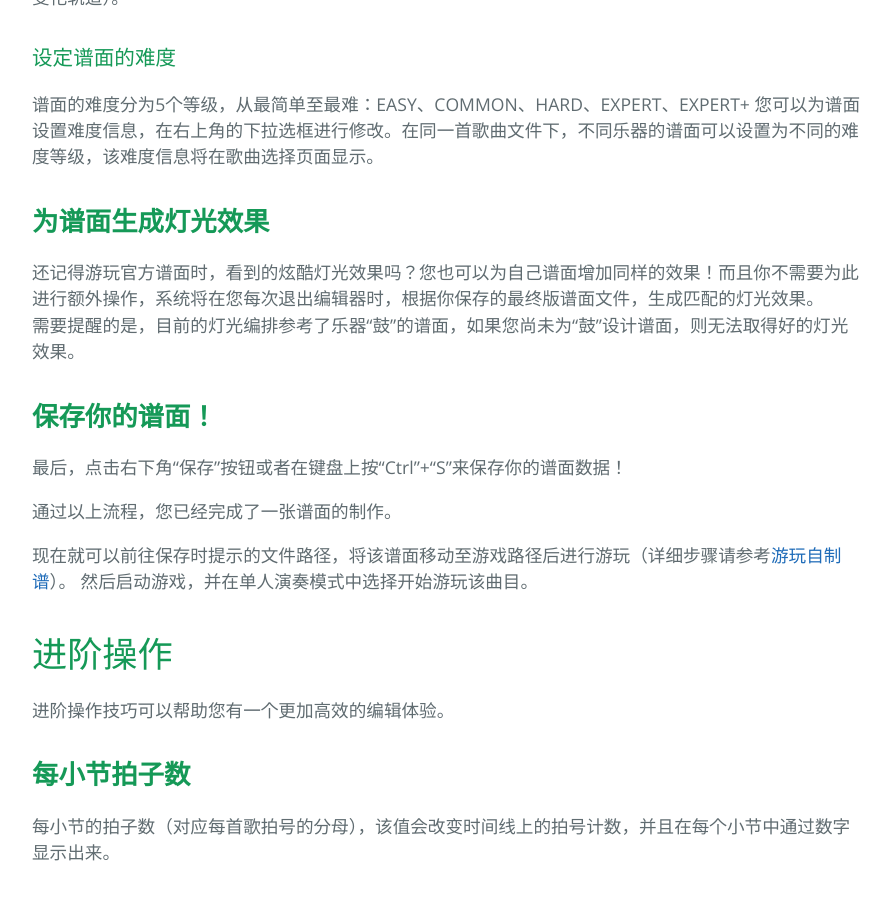
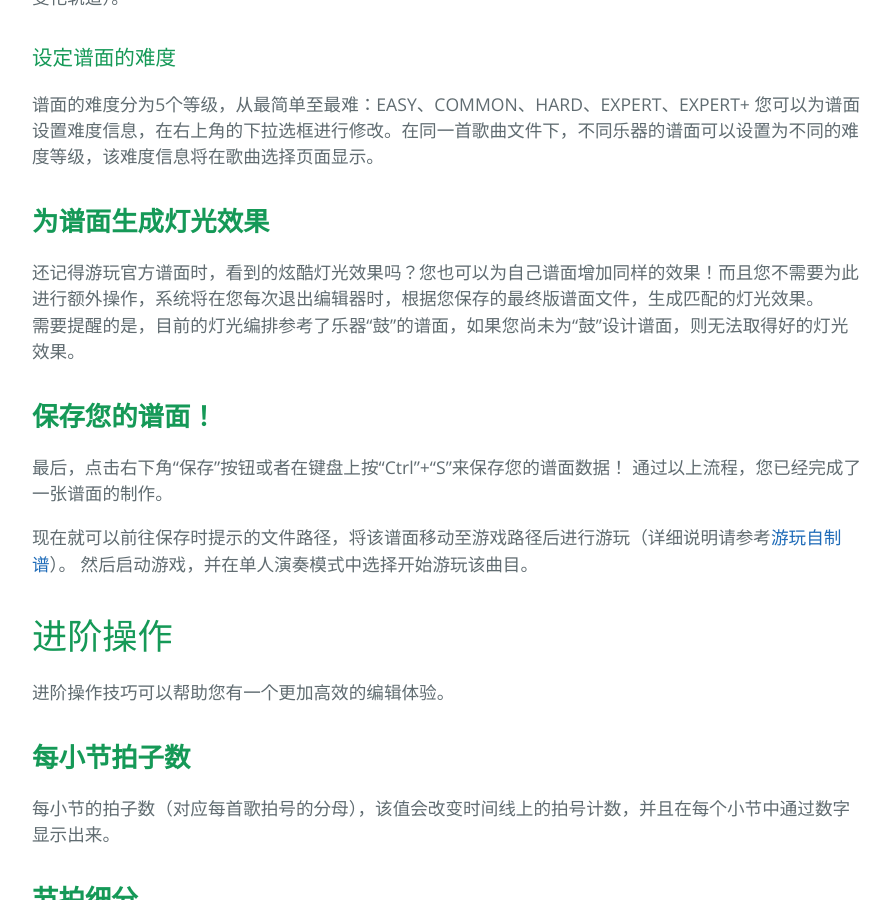
Before and after one commit to Smartmelon/BandSpace, a Jekyll site: the page built from pages/zh/mapping-instruction.md, in a window 1280 px wide and 900 px high, scrolled down 3453 px. Shown: the whole window, without its empty margins (192-1082 px from the left). Built offline with Jekyll 4.4.1, drawn with Linux system fonts in a browser that asks for light colours; some of the changed text lies outside the part shown.

Commit message:
Update Document

```diff
--- a/pages/zh/mapping-instruction.md
+++ b/pages/zh/mapping-instruction.md
@@ -11,7 +11,7 @@
 ## **新建一个谱面文件**
 在开始设计之前，我们需要创建一个文件用于储存谱面信息。
 点击启动页的“新建”按钮，输入歌曲名和歌手名，最后点击“创建”即可。
-现在，你将看到谱面信息编辑页面。
+现在，您将看到谱面信息编辑页面。
 
 ## **编辑基础信息**
 现在可以将您之前准备的音频文件导入谱面中了。点击“歌曲”按钮，在弹出的窗口中找到音频文件，点击“打开”即可。再次提醒，目前仅支持.ogg格式的文件，其他格式将不会在窗口中显示。
@@ -35,11 +35,11 @@
 ### 了解音符编辑的基础操作
 **放置音符**：根据音频的时间/节拍点位置，横向在其中一个轨道的节拍点上左键点击放置音符，右键点击音符来删除。
 **撤回操作**：左下角的“撤回图标”可以撤回刚刚的操作，在您关闭编辑器之前，编辑器会记录所有的编辑操作，您可以一直撤回直到谱面最初的编辑状态。
-**保存谱面**：右下角“保存”按钮来保存你的编辑数据。编辑器会每两分钟自动保存数据，关闭会丢失未保存的数据，所以记得在关闭前保存你的创作。
+**保存谱面**：右下角“保存”按钮来保存您的编辑数据。编辑器会每两分钟自动保存数据，关闭会丢失未保存的数据，所以记得在关闭前保存您的创作。
 **清空谱面**：左下角的“垃圾桶”图标可以一次性清空所有的音符数据，切记小心。
 
 ### 选择为哪个乐器制作谱面
-超弦乐队支持四种乐器玩法：吉他、贝斯、键盘、架子鼓。即使是同一份歌曲文件，四种乐器的谱面也是相对独立的。您可以为您的歌曲制作所有乐器共计4个谱面，也可以选择你最喜欢1-3种乐器进行设计。这都不影响谱面文件在游戏里的运行，您只需要在游玩时，选择您已设计谱面的乐器即可。
+超弦乐队支持四种乐器玩法：吉他、贝斯、键盘、架子鼓。即使是同一份歌曲文件，四种乐器的谱面也是相对独立的。您可以为您的歌曲制作所有乐器共计4个谱面，也可以选择您最喜欢1-3种乐器进行设计。这都不影响谱面文件在游戏里的运行，您只需要在游玩时，选择您已设计谱面的乐器即可。
 因为每个乐器的玩法不同，所以它们的谱面编辑界面各有一些不同，您可以在下方找到您需要的乐器进行了解。
 
 #### **吉他**
@@ -77,15 +77,13 @@
 您可以为谱面设置难度信息，在右上角的下拉选框进行修改。在同一首歌曲文件下，不同乐器的谱面可以设置为不同的难度等级，该难度信息将在歌曲选择页面显示。
 
 ## **为谱面生成灯光效果**
-还记得游玩官方谱面时，看到的炫酷灯光效果吗？您也可以为自己谱面增加同样的效果！而且你不需要为此进行额外操作，系统将在您每次退出编辑器时，根据你保存的最终版谱面文件，生成匹配的灯光效果。
+还记得游玩官方谱面时，看到的炫酷灯光效果吗？您也可以为自己谱面增加同样的效果！而且您不需要为此进行额外操作，系统将在您每次退出编辑器时，根据您保存的最终版谱面文件，生成匹配的灯光效果。
 需要提醒的是，目前的灯光编排参考了乐器“鼓”的谱面，如果您尚未为“鼓”设计谱面，则无法取得好的灯光效果。
 
-## **保存你的谱面！**
-最后，点击右下角“保存”按钮或者在键盘上按“Ctrl”+“S”来保存你的谱面数据！
+## **保存您的谱面！**
+最后，点击右下角“保存”按钮或者在键盘上按“Ctrl”+“S”来保存您的谱面数据！ 通过以上流程，您已经完成了一张谱面的制作。
 
-通过以上流程，您已经完成了一张谱面的制作。
-
-现在就可以前往保存时提示的文件路径，将该谱面移动至游戏路径后进行游玩（详细步骤请参考[游玩自制谱](play-custom-map)）。 然后启动游戏，并在单人演奏模式中选择开始游玩该曲目。
+现在就可以前往保存时提示的文件路径，将该谱面移动至游戏路径后进行游玩（详细说明请参考[游玩自制谱](play-custom-map)）。 然后启动游戏，并在单人演奏模式中选择开始游玩该曲目。
 
 # 进阶操作
 
```
Also changed, not shown: pages/zh/before-mapping.md (+1 -1 lines), pages/zh/index.md (+3 -3 lines), pages/zh/midi-to-beatmap.md (+1 -1 lines), pages/zh/play-custom-map.md (+1 -1 lines).
